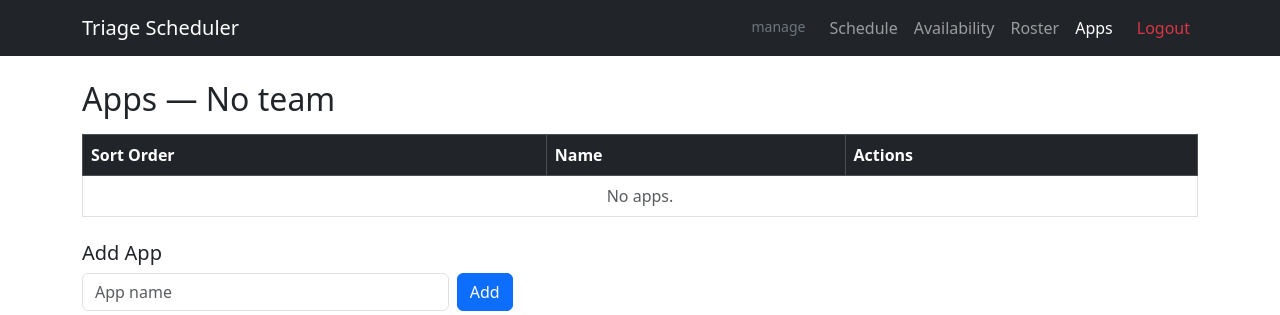
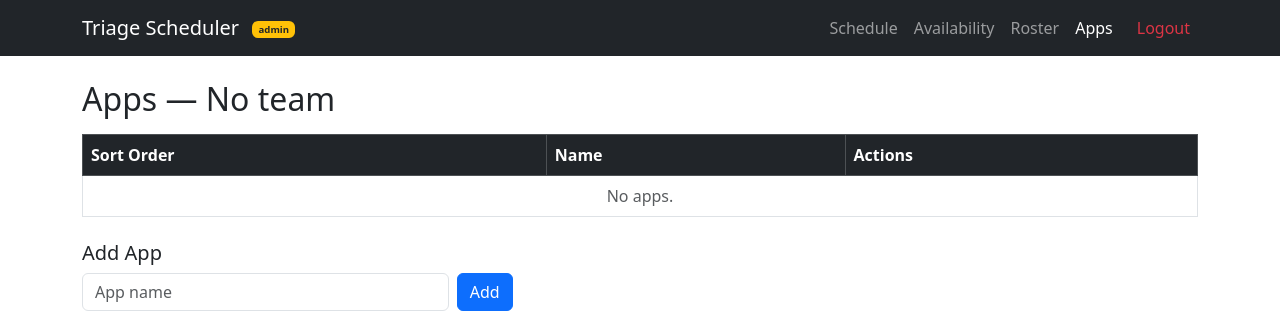
Before and after one commit to rraffi/triage-scheduler, a Flask app: page /manage/apps in a window 1280 px wide. Shown: the top 315 px of the page. Run offline with Flask 3, Linux system fonts and the light colour scheme; the visitor is signed in with stand-in values (Sample User, id 1).

Commit message:
Admin badge on brand; login redirects to schedule

```diff
--- a/app/admin/auth.py
+++ b/app/admin/auth.py
@@ -21,7 +21,7 @@ def login():
     if request.method == "POST":
         if request.form.get("password") == current_app.config["ADMIN_PASSWORD"]:
             session["is_admin"] = True
-            next_url = request.args.get("next") or url_for("admin.roster")
+            next_url = request.args.get("next") or url_for("admin.schedule")
             return redirect(next_url)
         error = "Invalid password."
     return render_template("admin/login.html", error=error)
--- a/app/templates/base.html
+++ b/app/templates/base.html
@@ -9,10 +9,12 @@
 <body>
   <nav class="navbar navbar-expand-lg navbar-dark bg-dark mb-4">
     <div class="container">
-      <a class="navbar-brand" href="{{ url_for('main.index') }}">Triage Scheduler</a>
+      <a class="navbar-brand" href="{{ url_for('main.index') }}">
+        Triage Scheduler
+        {% if session.get('is_admin') %}<span class="badge bg-warning text-dark ms-2" style="font-size:.6rem;vertical-align:middle">admin</span>{% endif %}
+      </a>
       {% if session.get('is_admin') %}
       <div class="navbar-nav ms-3">
-        <span class="navbar-text text-secondary small me-3">manage</span>
         <a class="nav-link {% if request.endpoint == 'admin.schedule' %}active{% endif %}"
            href="{{ url_for('admin.schedule') }}">Schedule</a>
         <a class="nav-link {% if request.endpoint == 'admin.availability' %}active{% endif %}"
```
